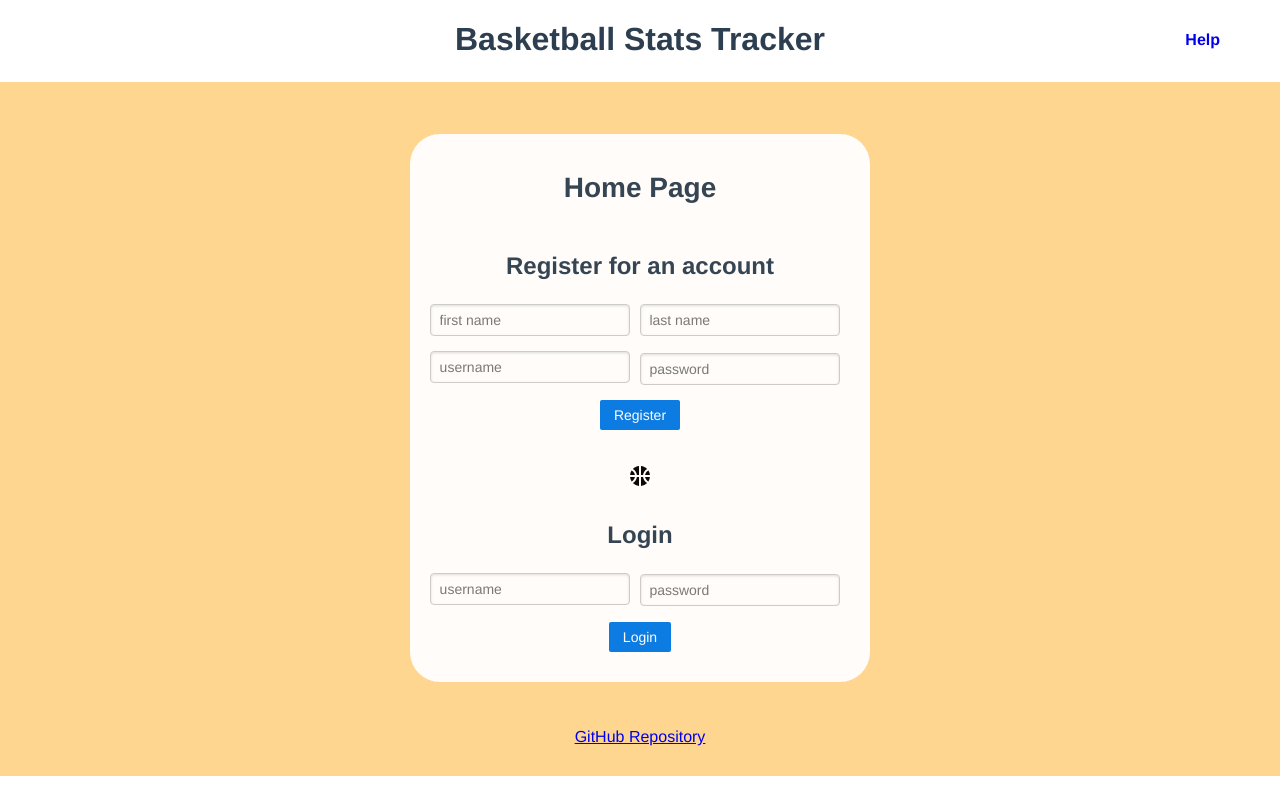
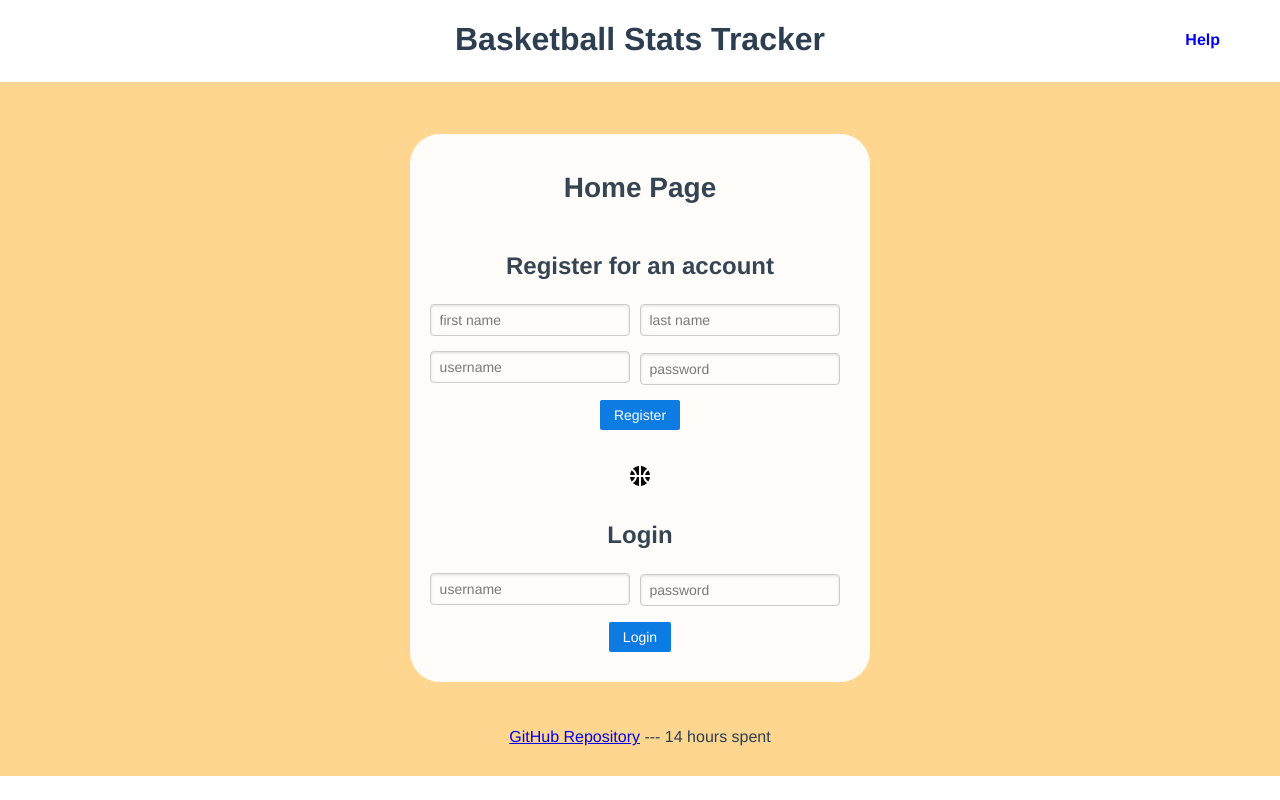
Before and after one commit to TannerMeeves/Stat-tracker, a Vue app in the folder front-end/: page / in a window 1280 px wide. Built offline with nearby package versions, Linux system fonts and the light colour scheme; no server answers.

Commit message:
Added hours spent

```diff
--- a/front-end/src/components/LoginPage.vue
+++ b/front-end/src/components/LoginPage.vue
@@ -35,7 +35,7 @@
   </div>
 </div>
 <footer>
-      <p><a href="https://github.com/TannerMeeves/stat-tracker">GitHub Repository</a></p>
+      <p><a href="https://github.com/TannerMeeves/stat-tracker">GitHub Repository</a> --- 14 hours spent</p>
 </footer>
 </div>
 </template>
```
